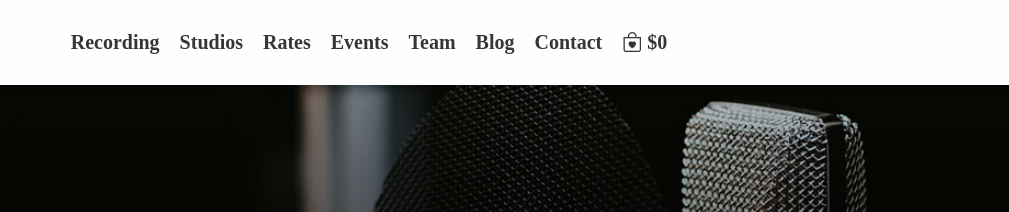
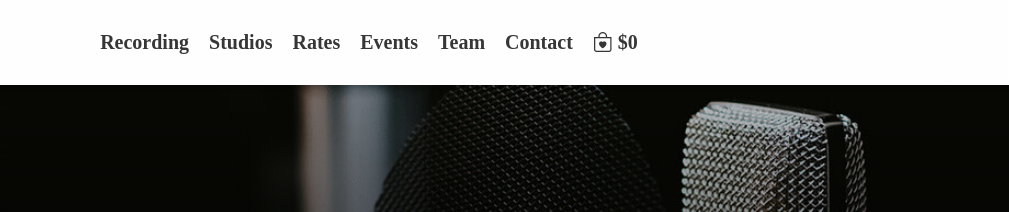
Before and after one commit to nika19du/muse-music-studio, a plain HTML site: page index.html in a window 1280 px wide. Shown: the top 212 px of the page, 271-1280 px from the left. Drawn offline with nearby package versions, Linux system fonts and the light colour scheme; a script that the page names is missing; a web font is replaced by a local one.

Commit message:
last commit idk what i change xd

```diff
--- a/index.html
+++ b/index.html
@@ -39,7 +39,6 @@
           <li class="nav-links"> <a href="#rates">Rates</a></li>
           <li class="nav-links"> <a href="#events">Events</a></li>
           <li class="nav-links"><a href="#team">Team</a></li>
-          <li class="nav-links"><a href="#blog">Blog</a></li>
           <li class="nav-links"><a href="#contact">Contact</a></li>
 
           <li class="nav-links">
```
